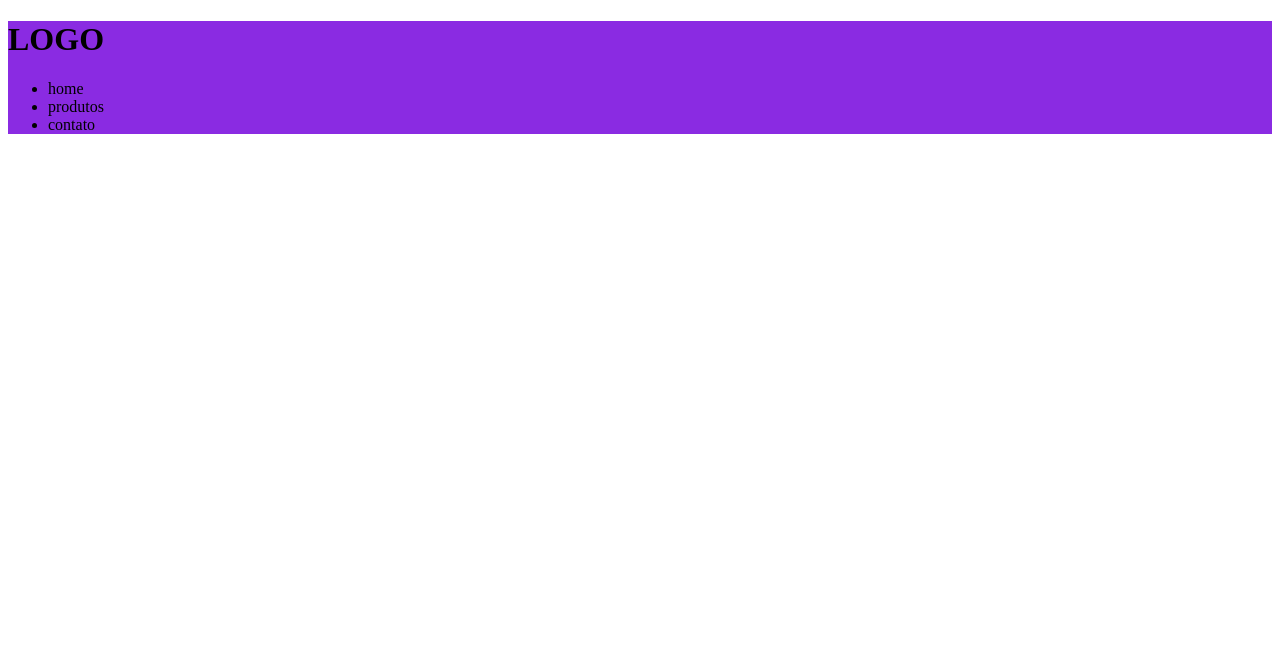
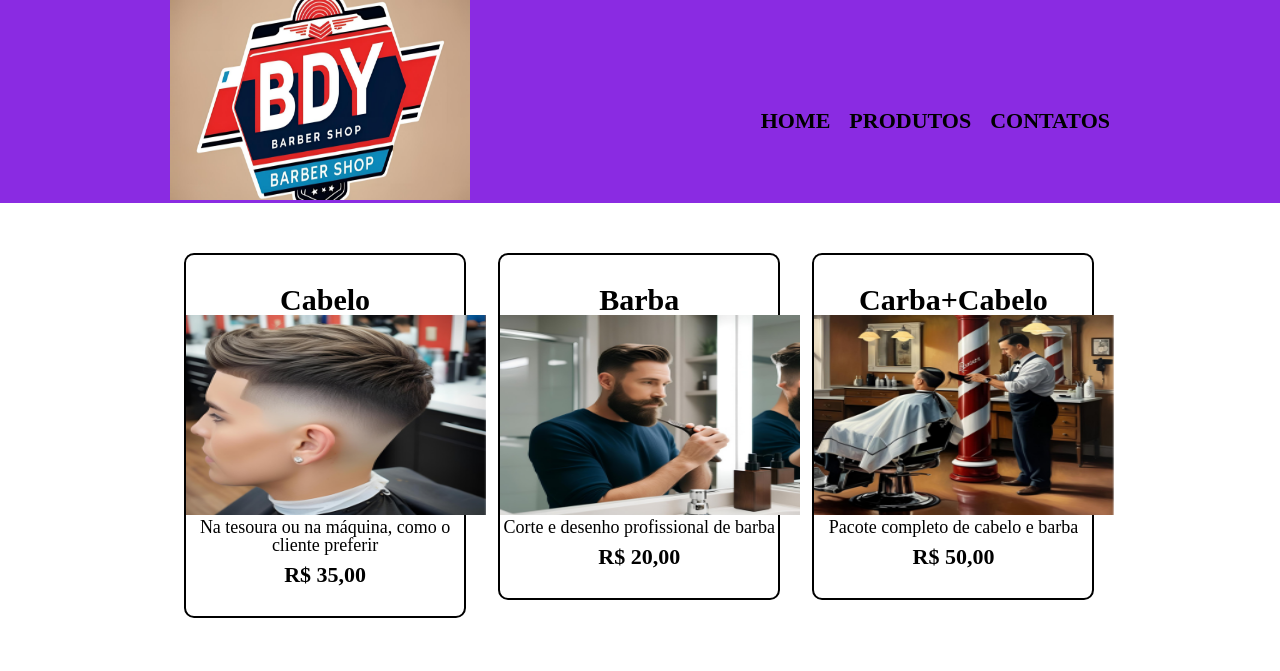
Before and after one commit to gustaxxcwb/gustaxx, a plain HTML site: page produtos.html in a window 1280 px wide. Drawn offline with Linux system fonts and the light colour scheme.

Commit message:
Add files via upload

```diff
--- a/produtos.css
+++ b/produtos.css
@@ -1,3 +1,65 @@
 header{
     background-color: blueviolet;
 }
+
+nav li {
+    display: inline;
+    margin: 0 0 0 15px;
+}
+nav a{
+    text-transform: uppercase;
+    color: black;
+    font-weight: bold;
+    font-size: 22px;
+    text-decoration: none;
+}
+img{
+    top: 284px;
+    width: 300px;
+    height: 200px;
+}
+.caixa{
+    position: relative;
+    width: 940px;
+    margin: 0 auto;
+}
+nav{
+    position: absolute;
+    top: 110px;
+    right: 0px;
+}
+
+.produtos {
+    width: 940px;
+    margin: 0 auto;
+    padding: 50px 0;
+
+}
+
+.produtos li {
+    display: inline-block;
+    text-align: center;
+    width: 30%;
+    vertical-align: top;
+    margin: 0 1.5%;
+    padding: 30px 0;
+    box-sizing: border-box;
+    border: 2px solid #000000;
+    border-radius: 10px;
+}
+
+.produtos h2{
+    font-size: 30px;
+    font-weight: bold;
+}
+
+.produtos-descricao {
+    font-size: 18px;
+
+}
+
+.produto-preco {
+    font-size: 22px;
+    font-weight: bold;
+    margin-top: 10px;
+}
--- a/produtos.html
+++ b/produtos.html
@@ -1,24 +1,51 @@
 <!DOCTYPE html>
-<html lang="en">
+<html lang="pt-br">
 <head>
     <meta charset="UTF-8">
     <meta name="viewport" content="width=device-width, initial-scale=1.0">
     <title>produtos</title>
+    <link rel="stylesheet" href="reset.css">
     <link rel="stylesheet" href="produtos.css">
 </head>
 <body>
     <header>
-        <h1>LOGO</h1>
-        <nav>
-    <ul>
+        <div class="caixa">
+            <h1><img src="logo bdy g (1).png" alt="logo"></h1>
+            <nav>
+                <li><a href="index.html">Home</a></li>
+                <li><a href="produtos.html">produtos</a></li>
+                <li><a href="####">Contatos</a></li>
+
+                 </ul>
+             </nav>
+         </div>
+    </header>
+             <main>
+                <ul class="produtos">
+    <li>
+         <h2>Cabelo</h2>
+        <img src="1.png">
+        <p class="produtos-descricao">Na tesoura ou na máquina, como o cliente preferir</p>
+        <p class="produto-preco">R$ 35,00</p>
 
 
+    </li>
+<li>
+        <h2>Barba</h2>
+        <img src="2.png">
+     <p class="produtos-descricao">Corte e desenho profissional de barba</p>
+     <p class="produto-preco">R$ 20,00</p>
 
-                <li>home</li>
-                <li>produtos</li>
-               <li>contato</li>
-    </ul>
-        </nav>
-    </header>
+    </li>
+
+         <li>
+            <h2>Carba+Cabelo</h2>
+    <img src="3.png">
+    <p class="produtos-descricao">Pacote completo de cabelo e barba</p>
+    <p class="produto-preco">R$ 50,00</p>
+
+            </li>
+        </ul>
+        </main>
 </body>
 </html>
--- /dev/null
+++ b/reset.css
@@ -0,0 +1,48 @@
+/* http://meyerweb.com/eric/tools/css/reset/
+   v2.0 | 20110126
+   License: none (public domain)
+*/
+
+html, body, div, span, applet, object, iframe,
+h1, h2, h3, h4, h5, h6, p, blockquote, pre,
+a, abbr, acronym, address, big, cite, code,
+del, dfn, em, img, ins, kbd, q, s, samp,
+small, strike, strong, sub, sup, tt, var,
+b, u, i, center,
+dl, dt, dd, ol, ul, li,
+fieldset, form, label, legend,
+table, caption, tbody, tfoot, thead, tr, th, td,
+article, aside, canvas, details, embed,
+figure, figcaption, footer, header, hgroup,
+menu, nav, output, ruby, section, summary,
+time, mark, audio, video {
+	margin: 0;
+	padding: 0;
+	border: 0;
+	font-size: 100%;
+	font: inherit;
+	vertical-align: baseline;
+}
+/* HTML5 display-role reset for older browsers */
+article, aside, details, figcaption, figure,
+footer, header, hgroup, menu, nav, section {
+	display: block;
+}
+body {
+	line-height: 1;
+}
+ol, ul {
+	list-style: none;
+}
+blockquote, q {
+	quotes: none;
+}
+blockquote:before, blockquote:after,
+q:before, q:after {
+	content: '';
+	content: none;
+}
+table {
+	border-collapse: collapse;
+	border-spacing: 0;
+}
--- a/style.css
+++ b/style.css
@@ -1,16 +1,16 @@
 main {
-    background-color: rgb(233, 17, 197);
+    background-color: rgb(0, 149, 255);
 }
 body {
-    background-color: #de0ee1;
+    background-color: #00b7ff;
 }
 p {
-    background-color: rgb(236, 14, 188);
+    background-color: rgb(6, 172, 255);
 }
 
 img {
     position: absolute;
-    top: 284px;
+    top: 294px;
     left: 40%;
 
 }
```
Also changed, not shown: index.html (+1 -1 lines), 1.png (added), 2.png (added), 3.png (added), logo bdy g (1).png (added).
